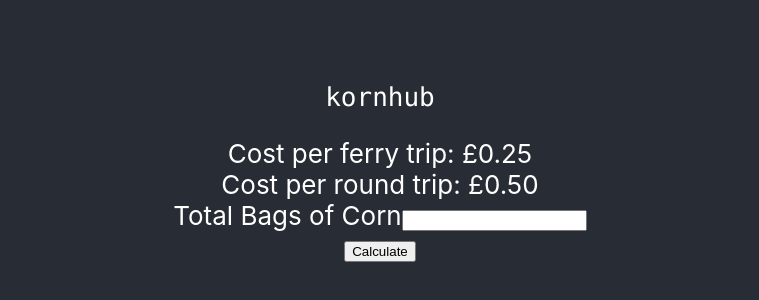
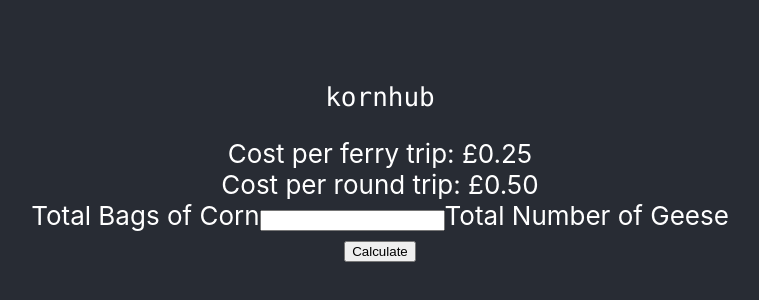
Before and after one commit to CharleneHunterMT/kornhub, a React (Create React App) app: page / in a window 1280 px wide. Shown: the part 242-542 px from the top of the page, without its empty margins (260-1019 px from the left). Built offline with nearby package versions, Linux system fonts and the light colour scheme.

Commit message:
Added label for geese

```diff
--- a/src/App.js
+++ b/src/App.js
@@ -17,7 +17,6 @@ class App extends React.Component {
           <p>
             <code>kornhub</code>
           </p>
-
           <form onSubmit={this.handleSubmit}>
             <div>
               <label>Cost per ferry trip: £0.25</label>
@@ -29,6 +28,7 @@ class App extends React.Component {
               Total Bags of Corn
               <input type="text" ref={this.input} />
             </label>
+            <label>Total Number of Geese</label>
             <div>
               <input type="submit" value="Calculate" />
             </div>
```
